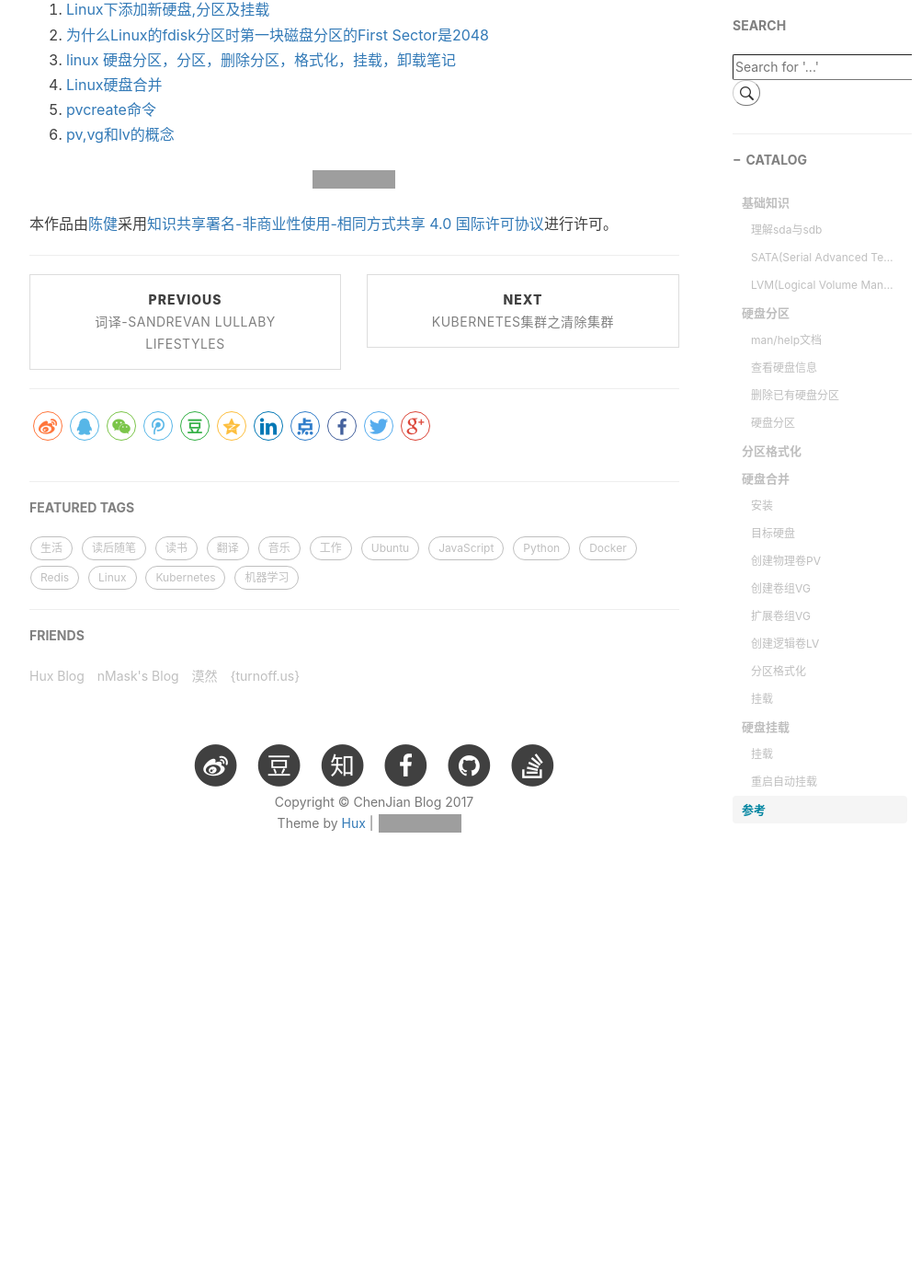
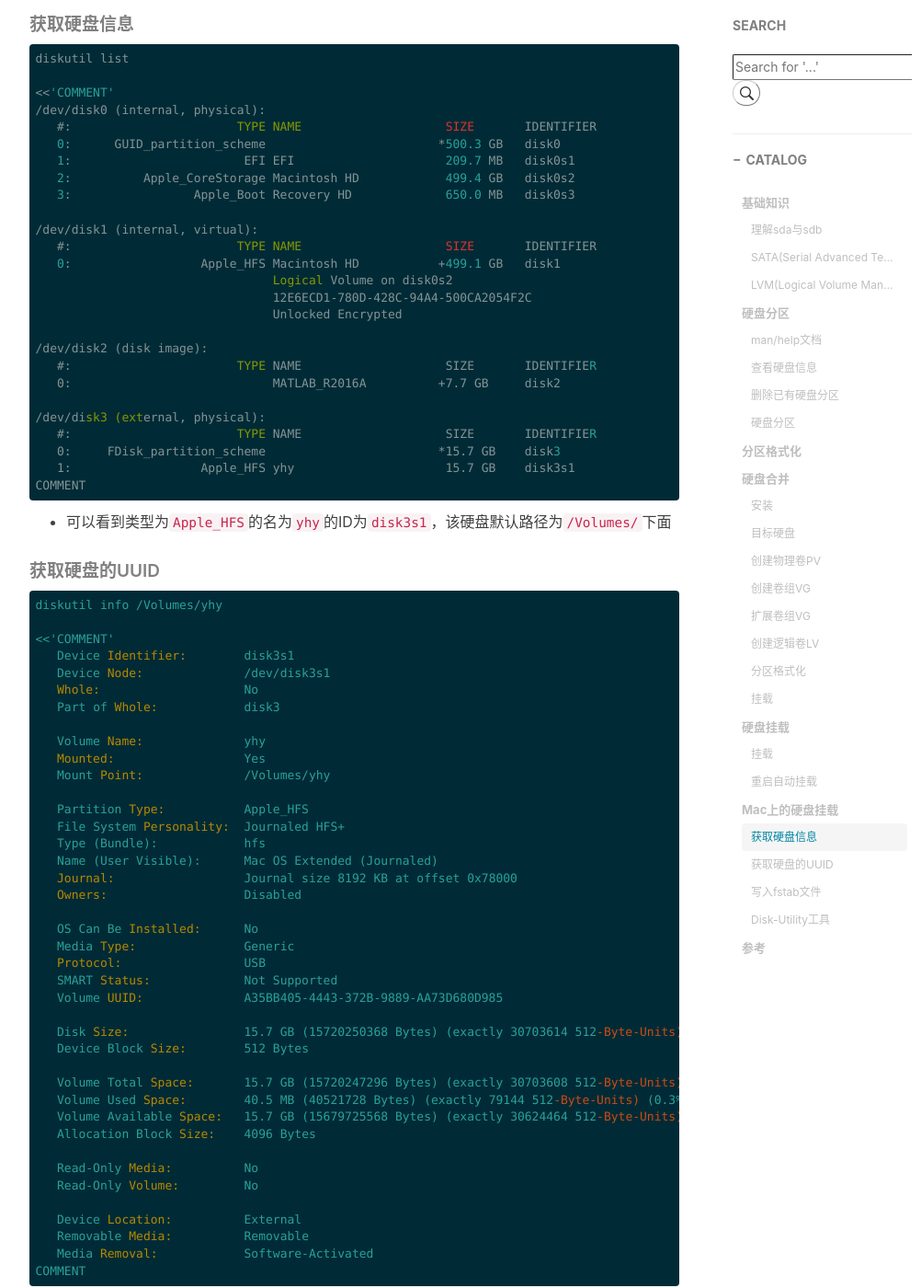
Before and after one commit to chenjian158978/chenjian.github.io, a Jekyll site: the page built from _posts/2017-05-10-Play Disk On Linux.md, in a window 1280 px wide and 1400 px high, scrolled down 7106 px. Shown: the whole window at 92% size, without its empty margins (233-1235 px from the left). Built offline with Jekyll 4.4.1, drawn with Linux system fonts in a browser that asks for light colours; comment, search, counter and statistics services are not loaded; before the commit the page ends 8105 px from its top, so only the background shows below that; some of the changed text lies outside the part shown; grey boxes are pictures that could not be loaded.

Commit message:
更新博文

````diff
--- a/_posts/2017-05-10-Play Disk On Linux.md
+++ b/_posts/2017-05-10-Play Disk On Linux.md
@@ -322,6 +322,104 @@ echo "/dev/sdb1 /mnt ext4 defaults 1 2" >> /etc/fstab
 - 1: 使用dump是否要记录，0是不要
 - 2: 开机时检查的顺序，是boot系统文件就为1，其他文件系统都为2，如不要检查就为0
 
+### Mac上的硬盘挂载
+
+##### 获取硬盘信息
+
+``` sh
+diskutil list
+
+<<'COMMENT'
+/dev/disk0 (internal, physical):
+   #:                       TYPE NAME                    SIZE       IDENTIFIER
+   0:      GUID_partition_scheme                        *500.3 GB   disk0
+   1:                        EFI EFI                     209.7 MB   disk0s1
+   2:          Apple_CoreStorage Macintosh HD            499.4 GB   disk0s2
+   3:                 Apple_Boot Recovery HD             650.0 MB   disk0s3
+
+/dev/disk1 (internal, virtual):
+   #:                       TYPE NAME                    SIZE       IDENTIFIER
+   0:                  Apple_HFS Macintosh HD           +499.1 GB   disk1
+                                 Logical Volume on disk0s2
+                                 12E6ECD1-780D-428C-94A4-500CA2054F2C
+                                 Unlocked Encrypted
+
+/dev/disk2 (disk image):
+   #:                       TYPE NAME                    SIZE       IDENTIFIER
+   0:                            MATLAB_R2016A          +7.7 GB     disk2
+
+/dev/disk3 (external, physical):
+   #:                       TYPE NAME                    SIZE       IDENTIFIER
+   0:     FDisk_partition_scheme                        *15.7 GB    disk3
+   1:                  Apple_HFS yhy                     15.7 GB    disk3s1
+COMMENT
+```
+
+- 可以看到类型为`Apple_HFS`的名为`yhy`的ID为`disk3s1`，该硬盘默认路径为`/Volumes/`下面
+
+##### 获取硬盘的UUID
+
+``` sh
+diskutil info /Volumes/yhy
+
+<<'COMMENT'
+   Device Identifier:        disk3s1
+   Device Node:              /dev/disk3s1
+   Whole:                    No
+   Part of Whole:            disk3
+
+   Volume Name:              yhy
+   Mounted:                  Yes
+   Mount Point:              /Volumes/yhy
+
+   Partition Type:           Apple_HFS
+   File System Personality:  Journaled HFS+
+   Type (Bundle):            hfs
+   Name (User Visible):      Mac OS Extended (Journaled)
+   Journal:                  Journal size 8192 KB at offset 0x78000
+   Owners:                   Disabled
+
+   OS Can Be Installed:      No
+   Media Type:               Generic
+   Protocol:                 USB
+   SMART Status:             Not Supported
+   Volume UUID:              A35BB405-4443-372B-9889-AA73D680D985
+
+   Disk Size:                15.7 GB (15720250368 Bytes) (exactly 30703614 512-Byte-Units)
+   Device Block Size:        512 Bytes
+
+   Volume Total Space:       15.7 GB (15720247296 Bytes) (exactly 30703608 512-Byte-Units)
+   Volume Used Space:        40.5 MB (40521728 Bytes) (exactly 79144 512-Byte-Units) (0.3%)
+   Volume Available Space:   15.7 GB (15679725568 Bytes) (exactly 30624464 512-Byte-Units) (99.7%)
+   Allocation Block Size:    4096 Bytes
+
+   Read-Only Media:          No
+   Read-Only Volume:         No
+
+   Device Location:          External
+   Removable Media:          Removable
+   Media Removal:            Software-Activated
+COMMENT
+```
+
+- 可以得知`UUID=A35BB405-4443-372B-9889-AA73D680D985`
+
+##### 写入fstab文件
+
+``` sh
+echo "UUID=A35BB405-4443-372B-9889-AA73D680D985 /tmp hfs auto" >> /etc/fstab
+```
+
+- `/etc/fstab`在默认初始环境中不存在的
+
+##### Disk-Utility工具
+
+在Mac上有硬盘工具(Disk Utility)，在其中可以查看硬盘信息
+
+点击`Unmount`，再点`Mount`，则可以看到硬盘`yhy`已挂载载`/tmp`上
+
+![Disk-Utility](/img/in-post/Play-Disk-On-Linux/disk.jpg)
+
 ### 参考
 
 1. [Linux下添加新硬盘,分区及挂载](http://blog.chinaunix.net/uid-25829053-id-3067619.html)
@@ -330,5 +428,7 @@ echo "/dev/sdb1 /mnt ext4 defaults 1 2" >> /etc/fstab
 4. [Linux硬盘合并](http://blog.csdn.net/walk_persuit/article/details/45037613)
 5. [pvcreate命令](http://man.linuxde.net/pvcreate)
 6. [pv,vg和lv的概念](http://www.cnblogs.com/zk47/p/4753987.html)
+7. [mac设置自动挂载分区到指定路径](http://nanfeibobo.blog.51cto.com/7138082/1753982)
+8. [Mac下用一个单独的磁盘分区作为/Users的挂载点](http://bbs.feng.com/read-htm-tid-7295204.html)
 
 <a rel="license" href="http://creativecommons.org/licenses/by-nc-sa/4.0/"><img alt="知识共享许可协议" style="border-width:0" src="https://i.creativecommons.org/l/by-nc-sa/4.0/88x31.png" /></a>本作品由<a xmlns:cc="http://creativecommons.org/ns#" href="https://o-my-chenjian.com/2017/05/10/Play-Disk-On-Linux/" property="cc:attributionName" rel="cc:attributionURL">陈健</a>采用<a rel="license" href="http://creativecommons.org/licenses/by-nc-sa/4.0/">知识共享署名-非商业性使用-相同方式共享 4.0 国际许可协议</a>进行许可。
````
Also changed, not shown: _posts/2017-05-26-Cost Function Of ML.md (+48 -0 lines), img/in-post/Play-Disk-On-Linux/disk.jpg (added).
